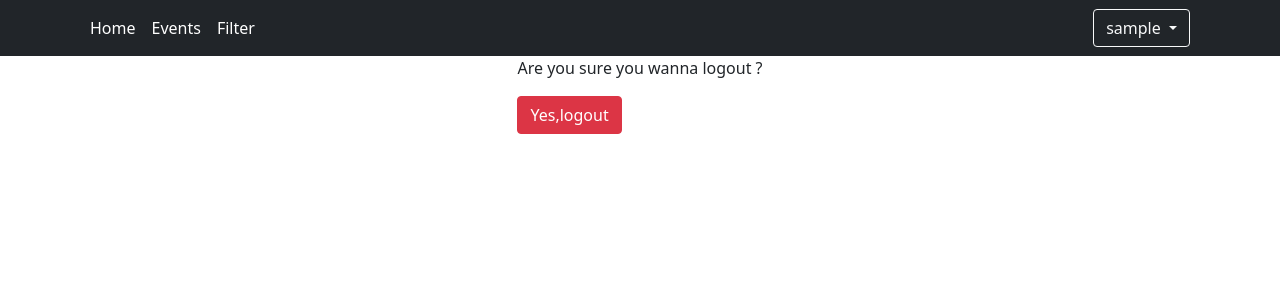
After one commit to MagicRodri/django_google_api, a Django app: page /accounts/logout/ in a window 1280 px wide. The commit adds this page. Shown: the top 300 px of the page. Run offline with Django 4.2, Linux system fonts and the light colour scheme; the visitor is signed in with stand-in values (Sample User, id 1).

Commit message:
Logout view

```diff
--- /dev/null
+++ b/accounts/templates/accounts/logout.html
@@ -0,0 +1,11 @@
+{% extends '_base.html' %}
+
+{% block content %}
+<div class='d-flex flex-column align-items-center justify-content-center'>
+    <form action="" method="post">
+        {% csrf_token %}
+        <p>Are you sure you wanna logout ?</p>
+        <button class="btn btn-danger" type="submit">Yes,logout</button>
+    </form>
+</div>
+{% endblock content %}
--- a/accounts/urls.py
+++ b/accounts/urls.py
@@ -1,13 +1,20 @@
 from django.urls import path
 
-from .views import LoginView, google_auth, google_auth_callback, google_login
+from .views import (
+    LoginView,
+    LogoutView,
+    google_auth,
+    google_auth_callback,
+    google_login,
+)
 
 app_name = 'accounts'
 urlpatterns = [
-    path('login/', LoginView.as_view(), name='login'),
-    path('login/google/', google_login, name='google_login'),
     path('google-auth/', google_auth, name='google_auth'),
     path('google-auth-callback/',
          google_auth_callback,
          name='google_auth_callback'),
+    path('login/', LoginView.as_view(), name='login'),
+    path('login/google/', google_login, name='google_login'),
+    path('logout/', LogoutView.as_view(), name='logout'),
 ]
--- a/accounts/views.py
+++ b/accounts/views.py
@@ -1,7 +1,8 @@
 import google_auth_oauthlib.flow
 from django.conf import settings
-from django.contrib.auth import get_user_model, login
+from django.contrib.auth import get_user_model, login, logout
 from django.contrib.auth.decorators import login_required
+from django.contrib.auth.mixins import LoginRequiredMixin
 from django.http import HttpResponse
 from django.shortcuts import redirect
 from django.urls import reverse
@@ -28,6 +29,18 @@ class LoginView(TemplateView):
         context['google_oauth_client_id'] = settings.GOOGLE_OAUTH_CLIENT_ID
         context['google_oauth_redirect_uri'] = reverse('accounts:google_login')
         return context
+
+
+class LogoutView(LoginRequiredMixin, TemplateView):
+    template_name = 'accounts/logout.html'
+
+    def get(self, request, *args, **kwargs):
+        return super().get(request, *args, **kwargs)
+
+    def post(self, request, *args, **kwargs):
+        if request.user.is_authenticated:
+            logout(request)
+        return redirect('home')
 
 
 @csrf_exempt
--- a/requirements.txt
+++ b/requirements.txt
@@ -4,6 +4,7 @@ certifi==2022.12.7
 charset-normalizer==3.0.1
 Django==4.1.5
 django-dotenv==1.4.2
+djangorestframework==3.14.0
 google-api-core==2.11.0
 google-api-python-client==2.73.0
 google-auth==2.16.0
@@ -17,6 +18,8 @@ protobuf==4.21.12
 pyasn1==0.4.8
 pyasn1-modules==0.2.8
 pyparsing==3.0.9
+python-dateutil==2.8.2
+pytz==2022.7.1
 requests==2.28.2
 requests-oauthlib==1.3.1
 rsa==4.9
--- a/templates/_base.html
+++ b/templates/_base.html
@@ -26,7 +26,7 @@
                     {{ request.user.username }}
                 </a>
                 <ul class="dropdown-menu text-small" aria-labelledby="dropdownUser1">
-                      <li><a class="dropdown-item" href="#" >Sign out</a></li>
+                      <li><a class="dropdown-item" href={% url 'accounts:logout' %} >Logout</a></li>
                 </ul>
             {% else %}
             <div class="text-end">
```
Also changed, not shown: events/templates/events/events_filter_results.html (added, +7 -0 lines), README.md.
